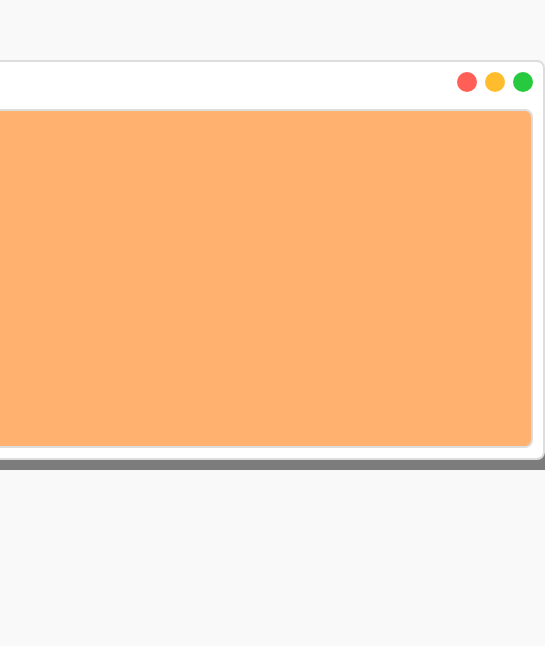
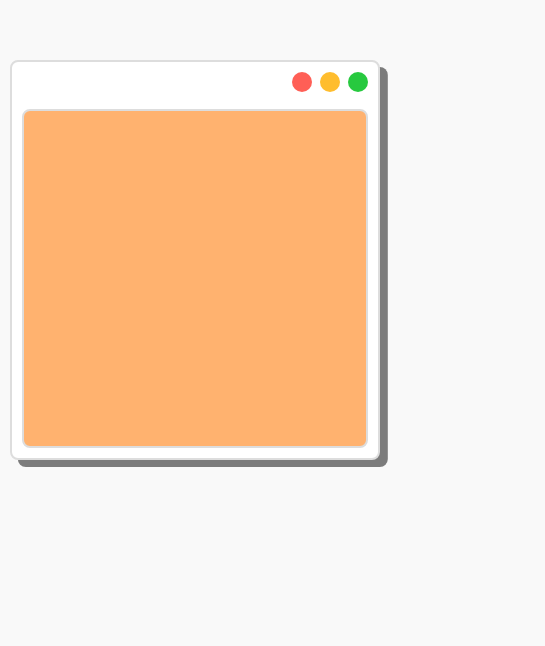
Before and after one commit to dyegocouto/tic-tac-toe, a website built with Vite: page index.html in a window 390 px wide. Shown: the part 137-783 px from the top of the page, 545 px wide, since content can reach past the window. Built offline with nearby package versions, Linux system fonts and the light colour scheme.

Commit message:
style: make UI scale to screen size
Now the UI scales to all sorts of screen sizes, big or small.

```diff
--- a/src/style.css
+++ b/src/style.css
@@ -17,13 +17,14 @@ body {
 }
 
 .window {
-  width: 43.75rem;
+  width: min(95vw, 43.75rem);
   height: 25rem;
   border-radius: 8px;
   background-color: #fff;
   padding: 10px;
   border: 2px solid #ddd;
-  box-shadow: 11px 10px 0px 0px rgba(0, 0, 0, 0.5);
+  box-shadow: clamp(4px, 2vw, 11px) clamp(4px, 1.8vw, 10px) 0px 0px
+    rgba(0, 0, 0, 0.5);
 }
 
 .title-bar {
```
